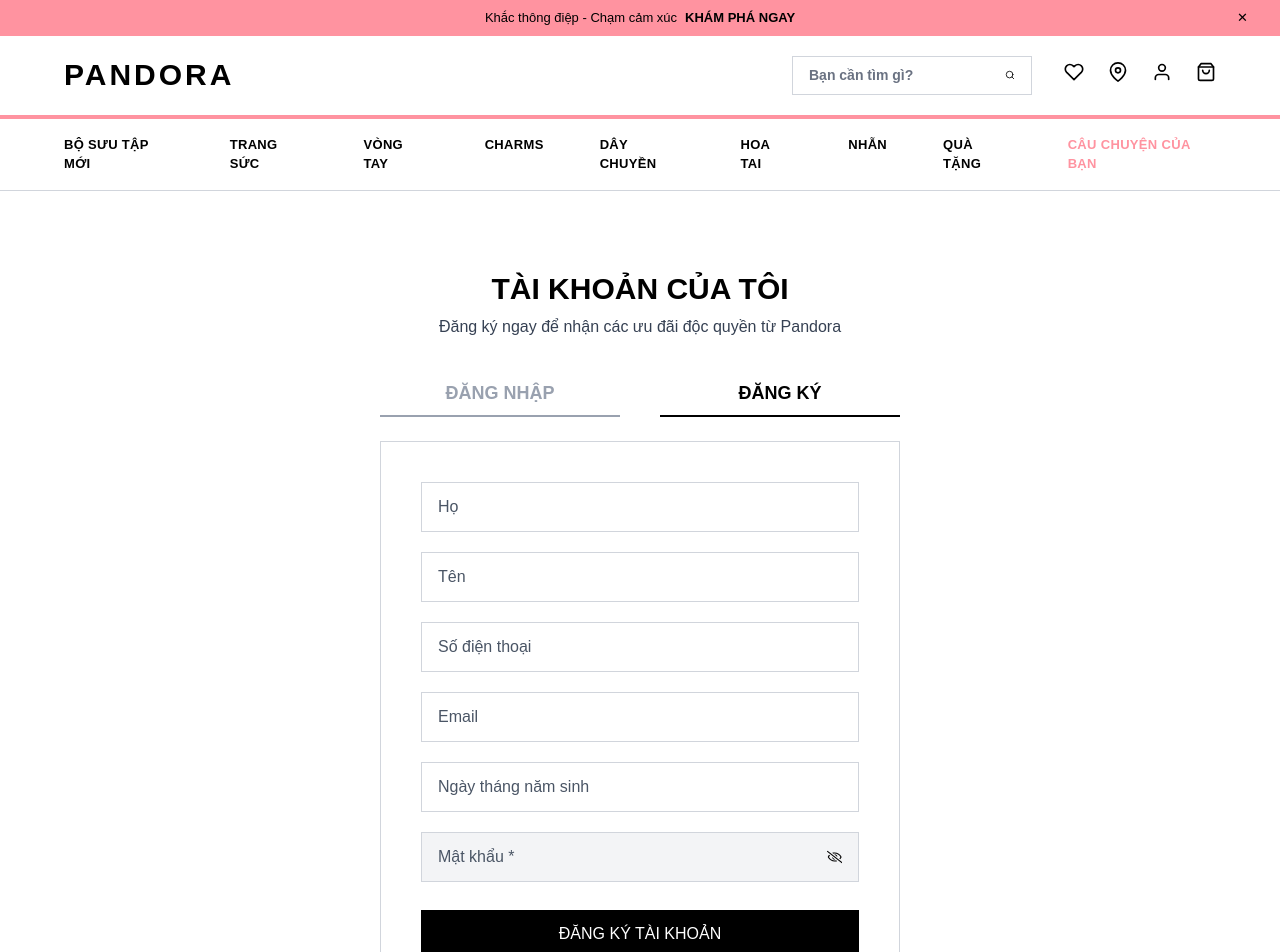
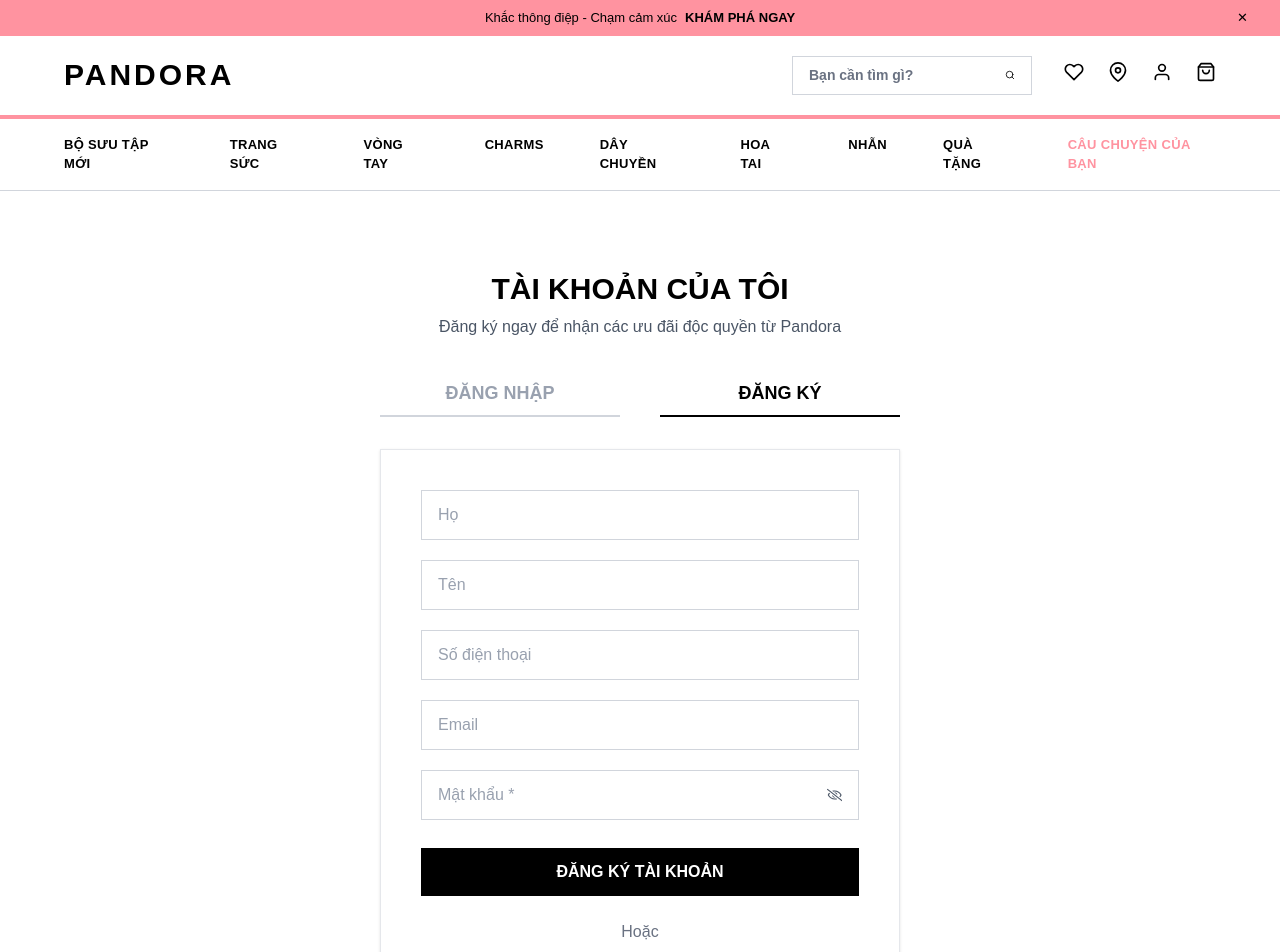
Before and after one commit to CongDongVN/padora-frontend, a Next.js app: page /register in a window 1280 px wide. Shown: the top 952 px of the page. Built offline with nearby package versions, Linux system fonts and the light colour scheme.

Commit message:
update backend

```diff
--- a/app/globals.css
+++ b/app/globals.css
@@ -35,3 +35,18 @@ body {
 .animate-slide {
   animation: slideBanner 60s infinite;
 }
+/* INPUT CHUẨN */
+.input-custom {
+  @apply w-full px-4 py-3 bg-white border border-gray-300
+         text-black placeholder-gray-400
+         outline-none
+         focus:border-black focus:ring-1 focus:ring-black
+         transition duration-200;
+}
+
+/* INPUT PASSWORD */
+.input-password {
+  @apply flex items-center px-4 py-3 bg-white border border-gray-300
+         focus-within:border-black focus-within:ring-1 focus-within:ring-black
+         transition duration-200;
+}
--- a/app/register/page.tsx
+++ b/app/register/page.tsx
@@ -8,58 +8,64 @@ import { useState } from "react";
 
 export default function RegisterPage() {
   const [showPassword, setShowPassword] = useState(false);
-  const [from, setFrom] = useState({
+
+  const [form, setForm] = useState({
     fristName: "",
     lastName: "",
     phone: "",
     email: "",
-    password: "",
+    passwordHash: "",
   });
+
   const handleRegister = async () => {
     try {
       const res = await fetch("https://localhost:7221/api/Auth/register", {
         method: "POST",
         headers: {
-          "Content - Type": "application/json",
+          "Content-Type": "application/json",
         },
         body: JSON.stringify({
-          email: from.email,
-          password: from.password,
-          firstName: from.fristName,
-          lastName: from.lastName,
-          phone: from.phone,
+          email: form.email,
+          passwordHash: form.passwordHash,
+          fristName: form.fristName,
+          lastName: form.lastName,
+          phone: form.phone,
         }),
       });
+
       const data = await res.json();
+
       if (!res.ok) {
         alert(data.message || "Đăng ký thất bại");
         return;
       }
+
       alert("Đăng ký thành công");
     } catch (error) {
-      console.error("Lỗi đăng ký:", error);
-      alert("Không kết nối được với backend");
+      console.error(error);
+      alert("Không kết nối được backend");
     }
   };
+
   return (
     <>
       <Header />
 
-      {/* nền trắng */}
       <div className="bg-white min-h-screen flex justify-center py-20">
         <div className="w-[520px]">
-          {/* title */}
+
+          {/* TITLE */}
           <h1 className="text-3xl text-black font-bold text-center mb-2">
             TÀI KHOẢN CỦA TÔI
           </h1>
 
-          <p className="text-center text-gray-700 mb-10">
+          <p className="text-center text-gray-600 mb-10">
             Đăng ký ngay để nhận các ưu đãi độc quyền từ Pandora
           </p>
 
-          {/* tab */}
-          <div className="flex justify-center gap-10 text-lg font-semibold mb-6">
-            <span className="text-gray-400 border-b-2 border-gray-400 w-[250px] text-center pb-2">
+          {/* TAB */}
+          <div className="flex justify-center gap-10 text-lg font-semibold mb-8">
+            <span className="text-gray-400 border-b-2 border-gray-300 w-[250px] text-center pb-2">
               ĐĂNG NHẬP
             </span>
 
@@ -68,89 +74,101 @@ export default function RegisterPage() {
             </span>
           </div>
 
-          {/* form box */}
-          <div className="border border-gray-300 bg-white p-10">
+          {/* FORM */}
+          <div className="border border-gray-200 bg-white p-10 shadow-sm">
+
             <div className="flex flex-col gap-5">
-              {/* input */}
+
+              {/* Họ */}
               <input
-                className="w-full px-4 py-3 bg-white border border-gray-300
-                           outline-none text-black placeholder-gray-600
-                           focus:bg-white focus:border-black transition"
+                value={form.fristName}
+                onChange={(e) =>
+                  setForm({ ...form, fristName: e.target.value })
+                }
+                className="input-custom"
                 placeholder="Họ"
               />
 
+              {/* Tên */}
               <input
-                className="w-full px-4 py-3 bg-white border border-gray-300
-                           outline-none text-black placeholder-gray-600
-                           focus:bg-white focus:border-black transition"
+                value={form.lastName}
+                onChange={(e) =>
+                  setForm({ ...form, lastName: e.target.value })
+                }
+                className="input-custom"
                 placeholder="Tên"
               />
 
+              {/* Phone */}
               <input
-                className="w-full px-4 py-3 bg-white border border-gray-300
-                           outline-none text-black placeholder-gray-600
-                           focus:bg-white focus:border-black transition"
+                value={form.phone}
+                onChange={(e) =>
+                  setForm({ ...form, phone: e.target.value })
+                }
+                className="input-custom"
                 placeholder="Số điện thoại"
               />
 
+              {/* Email */}
               <input
-                className="w-full px-4 py-3 bg-white border border-gray-300
-                           outline-none text-black placeholder-gray-600
-                           focus:bg-white focus:border-black transition"
+                value={form.email}
+                onChange={(e) =>
+                  setForm({ ...form, email: e.target.value })
+                }
+                className="input-custom"
                 placeholder="Email"
               />
 
-              <input
-                className="w-full px-4 py-3 bg-white border border-gray-300
-                           outline-none text-black placeholder-gray-600
-                           focus:bg-white focus:border-black transition"
-                placeholder="Ngày tháng năm sinh"
-              />
-
-              {/* password */}
-              <div
-                className="flex items-center px-4 py-3 bg-gray-100 border border-gray-300
-                          focus-within:bg-white focus-within:border-black transition"
-              >
+              {/* PASSWORD */}
+              <div className="input-password">
                 <input
                   type={showPassword ? "text" : "password"}
-                  className="w-full outline-none bg-transparent text-black placeholder-gray-600"
+                  value={form.passwordHash}
+                  onChange={(e) =>
+                    setForm({ ...form, passwordHash: e.target.value })
+                  }
+                  className="w-full outline-none bg-transparent text-black placeholder-gray-400"
                   placeholder="Mật khẩu *"
                 />
 
                 {showPassword ? (
                   <FaRegEye
-                    className="text-black cursor-pointer"
+                    className="cursor-pointer text-gray-600 hover:text-black"
                     onClick={() => setShowPassword(false)}
                   />
                 ) : (
                   <FaRegEyeSlash
-                    className="text-black cursor-pointer"
+                    className="cursor-pointer text-gray-600 hover:text-black"
                     onClick={() => setShowPassword(true)}
                   />
                 )}
               </div>
 
-              {/* button */}
-              <button className="bg-black text-white py-3 mt-2 hover:bg-gray-800 transition">
+              {/* BUTTON */}
+              <button
+                onClick={handleRegister}
+                className="bg-black text-white py-3 mt-2
+                           hover:bg-gray-800 transition duration-200 font-semibold"
+              >
                 ĐĂNG KÝ TÀI KHOẢN
               </button>
             </div>
 
-            {/* divider */}
-            <div className="text-center my-6 text-gray-700">Hoặc</div>
+            {/* DIVIDER */}
+            <div className="text-center my-6 text-gray-500">Hoặc</div>
 
-            {/* google */}
-            <button className="flex items-center justify-center gap-3 w-full bg-[#f2b8c6] text-black py-3 mb-4  relative">
+            {/* GOOGLE */}
+            <button className="flex items-center justify-center gap-3 w-full bg-[#f2b8c6] text-black py-3 mb-4 relative hover:opacity-90 transition">
               <FcGoogle size={22} className="absolute left-4" />
               ĐĂNG NHẬP GOOGLE
             </button>
 
-            {/* facebook */}
-            <button className="flex items-center justify-center gap-3 w-full bg-[#2f6fdb] text-white py-3  relative">
+            {/* FACEBOOK */}
+            <button className="flex items-center justify-center gap-3 w-full bg-[#2f6fdb] text-white py-3 relative hover:opacity-90 transition">
               <FaFacebook size={20} className="absolute left-4" />
               ĐĂNG NHẬP FACEBOOK
             </button>
+
           </div>
         </div>
       </div>
```
